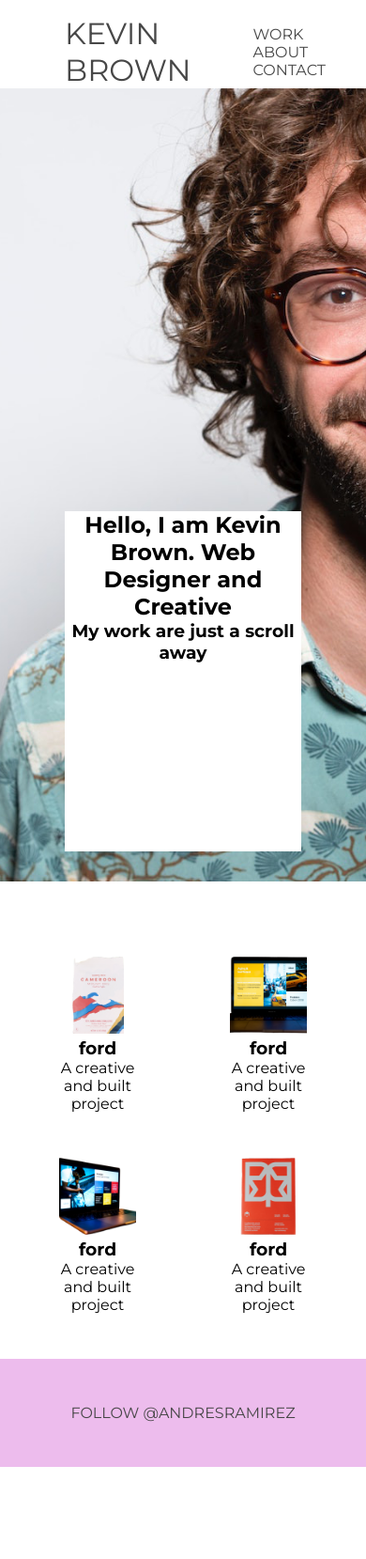
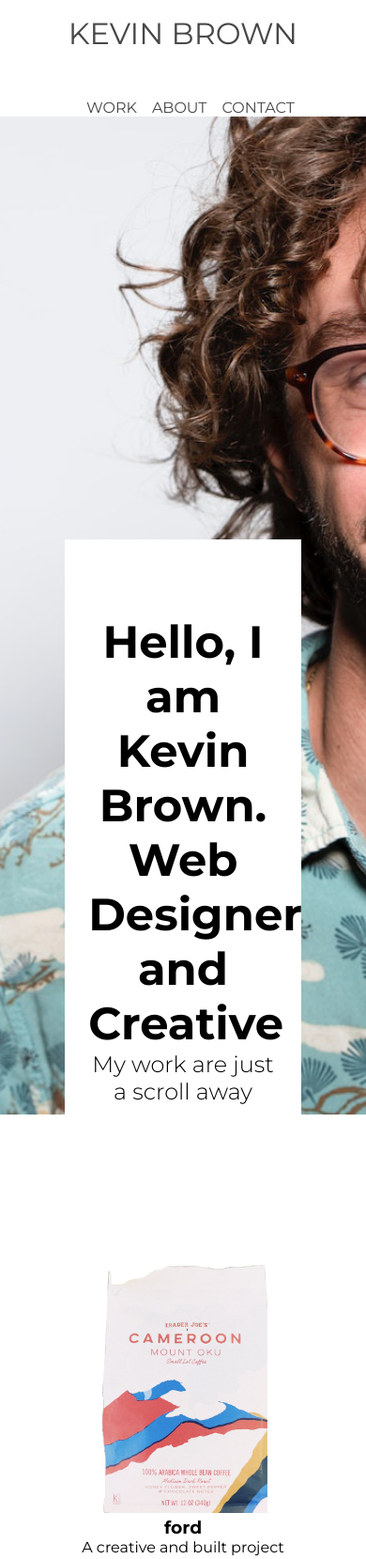
Before and after one commit to AndresRamirez917/100-sitios-63, a plain HTML site: page index.html in a window 390 px wide. Shown: the top 1659 px of the page at 94% size. Before the commit the page ends 1561 px from the top, so only its background shows below. Drawn offline with Linux system fonts and the light colour scheme.

Commit message:
third commit

```diff
--- a/index.html
+++ b/index.html
@@ -23,9 +23,11 @@
         <section id="showcase">
             <div class="container main-width">
                 <div class="showcase-text ">
-                    <h1>Hello, I am Kevin Brown.
-                        Web Designer and Creative</h1>
-                        <h3>My work are just a scroll away</h3>
+                    <div class="showcase-content main-width">
+                        <h1>Hello, I am Kevin Brown.
+                            Web Designer and Creative</h1>
+                            <h3>My work are just a scroll away</h3>
+                    </div>
                 </div>
             </div>
         </section>
--- a/scss/mobile.scss
+++ b/scss/mobile.scss
@@ -0,0 +1,69 @@
+//mainheader
+#mainheader {
+    .navbar {
+        .logo {
+            display: block;
+            text-align: center;
+        }
+        ul {
+
+            text-align: center;
+            margin: 0 auto;
+            li {
+                display: inline;
+            }
+        }
+    }
+}
+//showcase
+#showcase {
+    .showcase-text {
+        padding-bottom: 10px;
+    }
+}
+//job
+#job {
+    .job-row {
+        display: block;
+    }
+}
+
+//about
+#about {
+    margin: 0;
+    margin-top: 3rem;
+    .about-row {
+        display: block;
+        h3 {
+            text-align: center;
+        }
+        p {
+            text-align: justify;
+        }
+        img {
+            width: 100%;
+            margin-bottom: 2rem;
+        }
+    }
+}
+
+//contact
+#contact {
+    .container {
+        form {
+            .form-group {
+          flex-direction: row;
+            }
+        }
+    }
+
+
+}
+
+.flex {
+    flex-direction: column;
+}
+
+.flex-box {
+    flex: 1;
+}
--- a/scss/styles.scss
+++ b/scss/styles.scss
@@ -29,7 +29,6 @@ ul {
 
 .flex {
     display: flex;
-    flex: 1;
     gap: 50px;
 }
 
@@ -57,11 +56,13 @@ img {
          font-size: 2rem;
         }
         .container {
+            display: flex;
         justify-content: space-between;
 	    align-items: center;
 	    height: 100%;
         }
         ul {
+            display: flex;
             margin-top: 1rem;
             li {
                 display: inline-block;
@@ -73,27 +74,32 @@ img {
 
 //showcase
 #showcase {
-  position: relative;
     background: url("/images/showcase.jpg");
     background-position: center;
     background-repeat: no-repeat;
     background-size: cover;
-    height: 100vh;
+    // height: 100vh; ojo con el uso de esta propiedad
     margin-bottom: 5rem;
+
     .showcase-text {
-display: block;
-margin: 0 auto;
+        display: block;
+        font-size: 2rem;
         text-align: center;
         background: #fff;
-margin-top: 450px;
-padding-bottom: 200px;
+        margin-top: 450px;
+        padding-top: 5rem;
+        padding-bottom: 50px;
+        h3 {
+            font-size: 1.5rem;
+            font-weight: 300;
+        }
     }
 }
 
 //job
 #job {
     .container {
-        margin-top: 3rem;
+        margin-top: 10rem;
         text-align: center;
         .job-row {
             gap: 100px;
@@ -134,9 +140,10 @@ padding-bottom: 200px;
     h2 {
         text-align: center;
         margin: 3rem 0;
+        text-transform: uppercase;
     }
         form {
-            width: 60%;
+            width: 90%;
             margin: 0 auto;
             margin-bottom: 2rem;
             .flex {
```
Also changed, not shown: scss/mobile.css, scss/styles.css, 2 other files.
